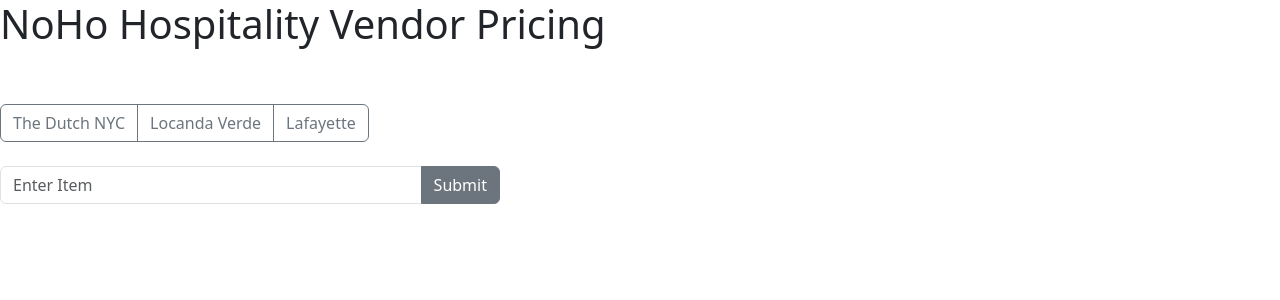
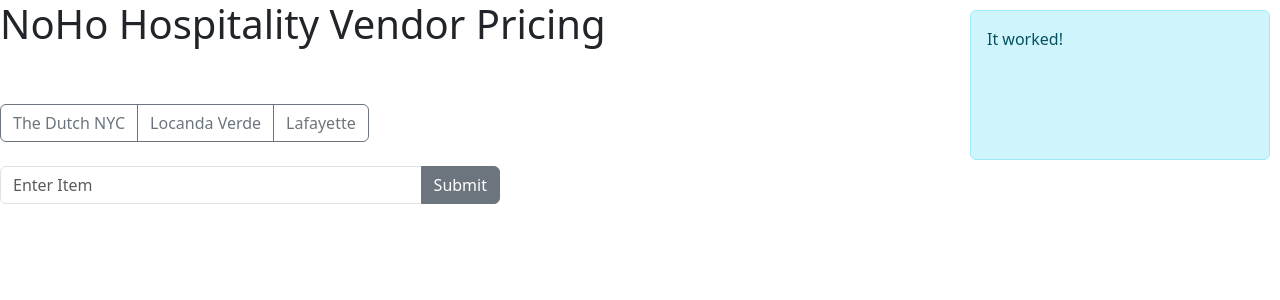
Before and after one commit to galenshosato/chef-price-comp, a React (Create React App) app in the folder client/: page / in a window 1280 px wide. Shown: the top 300 px of the page. Built offline with nearby package versions, Linux system fonts and the light colour scheme.

Commit message:
Added Cheapest Option box

```diff
--- a/client/src/App.js
+++ b/client/src/App.js
@@ -6,6 +6,7 @@
 import Houses from './Houses';
 import Searchbar from './Searchbar';
 import PriceDisplay from './PriceDisplay';
+import LowPrice from './LowPrice';
 
 
 
@@ -25,6 +26,7 @@
   return (
     <>
       <Header />
+      <LowPrice />
       <br></br>
       <br></br>
       <Houses setHouse={setHouse} />
--- /dev/null
+++ b/client/src/LowPrice.js
@@ -0,0 +1,24 @@
+import Alert from 'react-bootstrap/Alert'
+
+function LowPrice () {
+
+    return (
+        <>
+            <Alert
+              variant='info'
+              style={{
+                position: 'fixed',
+                top: 10,
+                right: 10,
+                zIndex: 9999,
+                width: '300px',
+                height: '150px'
+              }}>
+                It worked!
+            </Alert>
+
+        </>
+    )
+}
+
+export default LowPrice
```
